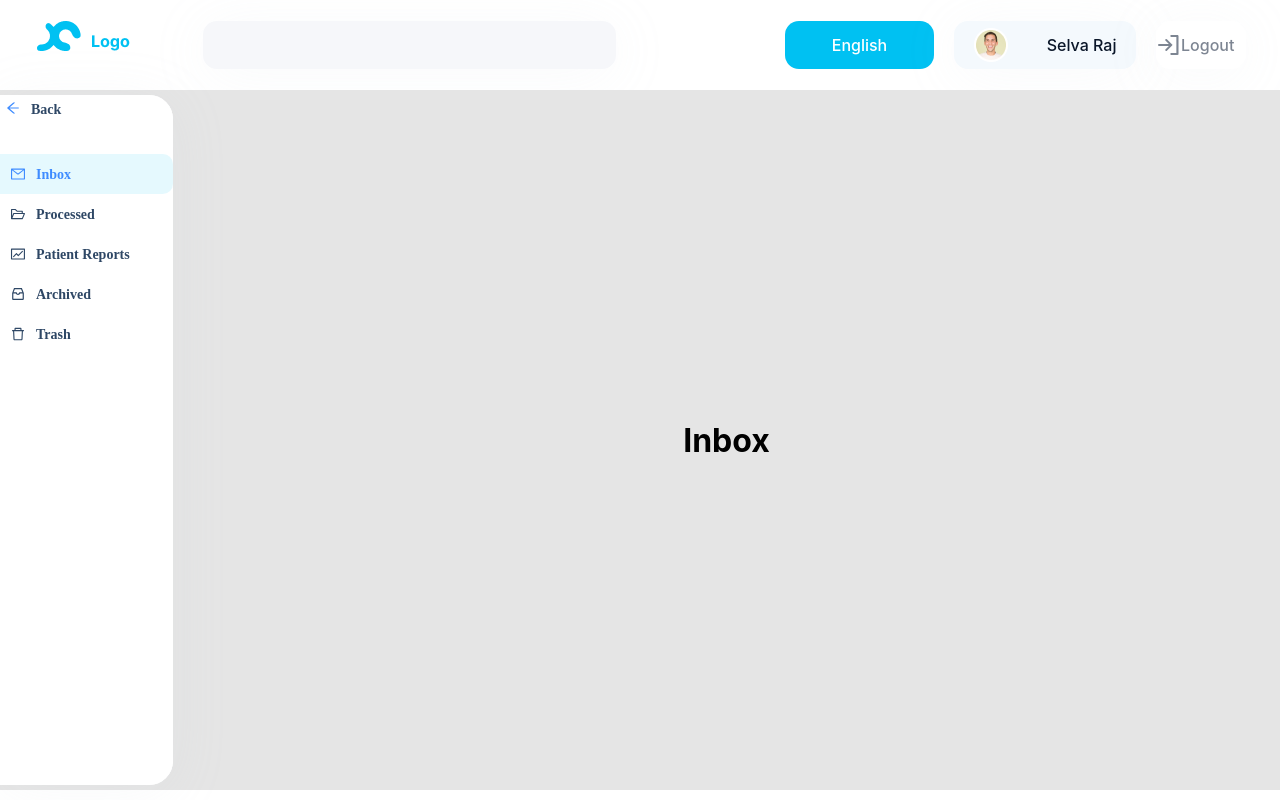
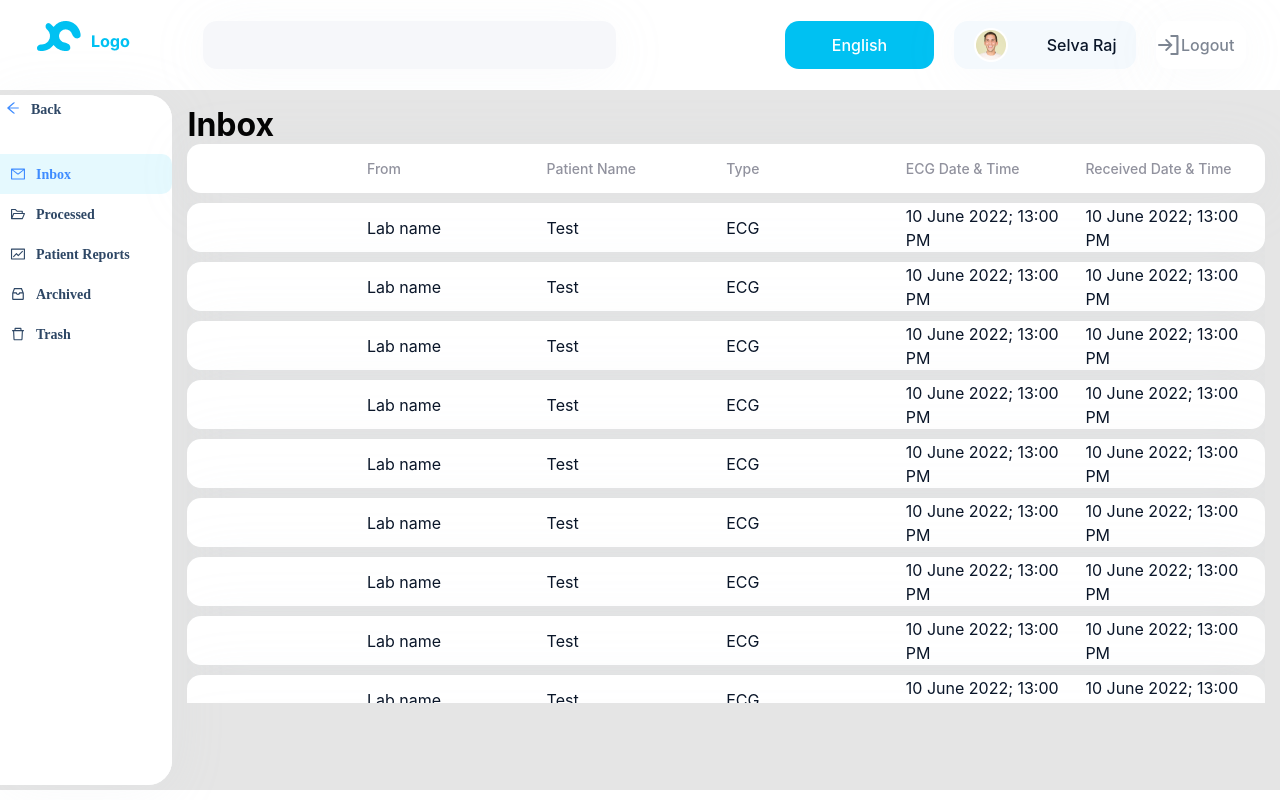
Before and after one commit to selvarajendran/purchasing, a React (Create React App) app: page /login in a window 1280 px wide. Both pictures are taken after typing "Sample", "name@example.com", "Sample123" into the empty fields and a click on the button "Login Account". Built offline with nearby package versions, Linux system fonts and the light colour scheme.

Commit message:
Inbox Initial Version

```diff
--- a/src/App.css
+++ b/src/App.css
@@ -1,5 +1,14 @@
 * {
   margin: 0;
+}
+
+::-webkit-scrollbar {
+  width: 0; /* Remove scrollbar space */
+  background: transparent; /* Optional: just make scrollbar invisible */
+}
+/* Optional: show position indicator in red */
+::-webkit-scrollbar-thumb {
+  background: #ff0000;
 }
 
 a {
@@ -308,13 +317,14 @@ input[type='checkbox']:checked {
   background: #e5e5e5;
   height: calc(100vh - 100px);
   display: flex;
+  min-height: 600px;
 }
 
 .content1 {
   display: flex;
-  justify-content: center;
-  align-items: center;
+  flex-direction: column;
   width: -webkit-fill-available;
+  padding: 15px;
 }
 
 .header-search-par {
@@ -487,3 +497,45 @@ input[type='checkbox']:checked {
 a.active {
   color: #3f8cff;
 }
+
+/* Grid CSS starts here */
+
+.grid-header,
+.grid-row {
+  display: grid;
+  grid-template-columns: 2fr 2fr 2fr 2fr 2fr 2fr;
+  justify-content: space-between;
+  background: #ffffff;
+  box-shadow: 0px 6px 58px rgba(196, 203, 214, 0.103611);
+  border-radius: 14px;
+  margin-bottom: 10px;
+  height: 49px;
+  align-items: center;
+}
+
+.grid-header-title {
+  font-family: Inter;
+  font-style: normal;
+  font-weight: 500;
+  font-size: 14px;
+  line-height: 17px;
+  /* identical to box height */
+
+  color: #91929e;
+}
+
+.grid-row-data {
+  font-family: Inter;
+  font-style: normal;
+  font-weight: normal;
+  font-size: 16px;
+  line-height: 24px;
+  /* identical to box height, or 150% */
+
+  color: #0a1629;
+}
+
+.grid-row-group {
+  overflow-y: scroll;
+  height: 500px;
+}
--- /dev/null
+++ b/src/components/grid/index.js
@@ -0,0 +1,40 @@
+import React from 'react';
+import PropTypes from 'prop-types';
+
+const Grid = ({ data, header, check }) => {
+  return (
+    <div>
+      <div className="grid-header">
+        {check && <div className="grid-header-check" />}
+        {header.map((title) => (
+          <div className="grid-header-title">{title}</div>
+        ))}
+      </div>
+      <div className="grid-row-group">
+        {data.map((row) => {
+          const keys = Object.keys(row);
+          return (
+            <div className="grid-row">
+              {check && <div className="checkbox" />}
+              {keys.map((key) => (
+                <div className="grid-row-data">{row[key]}</div>
+              ))}
+            </div>
+          );
+        })}
+      </div>
+    </div>
+  );
+};
+
+Grid.defaultProps = {
+  check: false
+};
+
+Grid.propTypes = {
+  data: PropTypes.arrayOf(PropTypes.object).isRequired,
+  header: PropTypes.arrayOf(PropTypes.string).isRequired,
+  check: PropTypes.bool
+};
+
+export default Grid;
--- a/src/pages/inbox.js
+++ b/src/pages/inbox.js
@@ -1,7 +1,130 @@
 import React from 'react';
+import Grid from '../components/grid';
 
 const inbox = () => {
-  return <h1>Inbox</h1>;
+  return (
+    <>
+      <h1>Inbox</h1>
+      <Grid
+        data={[
+          {
+            from: 'Lab name',
+            patientName: 'Test',
+            type: 'ECG',
+            ecgDate: '10 June 2022; 13:00 PM',
+            receivedDate: '10 June 2022; 13:00 PM'
+          },
+          {
+            from: 'Lab name',
+            patientName: 'Test',
+            type: 'ECG',
+            ecgDate: '10 June 2022; 13:00 PM',
+            receivedDate: '10 June 2022; 13:00 PM'
+          },
+          {
+            from: 'Lab name',
+            patientName: 'Test',
+            type: 'ECG',
+            ecgDate: '10 June 2022; 13:00 PM',
+            receivedDate: '10 June 2022; 13:00 PM'
+          },
+          {
+            from: 'Lab name',
+            patientName: 'Test',
+            type: 'ECG',
+            ecgDate: '10 June 2022; 13:00 PM',
+            receivedDate: '10 June 2022; 13:00 PM'
+          },
+          {
+            from: 'Lab name',
+            patientName: 'Test',
+            type: 'ECG',
+            ecgDate: '10 June 2022; 13:00 PM',
+            receivedDate: '10 June 2022; 13:00 PM'
+          },
+          {
+            from: 'Lab name',
+            patientName: 'Test',
+            type: 'ECG',
+            ecgDate: '10 June 2022; 13:00 PM',
+            receivedDate: '10 June 2022; 13:00 PM'
+          },
+          {
+            from: 'Lab name',
+            patientName: 'Test',
+            type: 'ECG',
+            ecgDate: '10 June 2022; 13:00 PM',
+            receivedDate: '10 June 2022; 13:00 PM'
+          },
+          {
+            from: 'Lab name',
+            patientName: 'Test',
+            type: 'ECG',
+            ecgDate: '10 June 2022; 13:00 PM',
+            receivedDate: '10 June 2022; 13:00 PM'
+          },
+          {
+            from: 'Lab name',
+            patientName: 'Test',
+            type: 'ECG',
+            ecgDate: '10 June 2022; 13:00 PM',
+            receivedDate: '10 June 2022; 13:00 PM'
+          },
+          {
+            from: 'Lab name',
+            patientName: 'Test',
+            type: 'ECG',
+            ecgDate: '10 June 2022; 13:00 PM',
+            receivedDate: '10 June 2022; 13:00 PM'
+          },
+          {
+            from: 'Lab name',
+            patientName: 'Test',
+            type: 'ECG',
+            ecgDate: '10 June 2022; 13:00 PM',
+            receivedDate: '10 June 2022; 13:00 PM'
+          },
+          {
+            from: 'Lab name',
+            patientName: 'Test',
+            type: 'ECG',
+            ecgDate: '10 June 2022; 13:00 PM',
+            receivedDate: '10 June 2022; 13:00 PM'
+          },
+          {
+            from: 'Lab name',
+            patientName: 'Test',
+            type: 'ECG',
+            ecgDate: '10 June 2022; 13:00 PM',
+            receivedDate: '10 June 2022; 13:00 PM'
+          },
+          {
+            from: 'Lab name',
+            patientName: 'Test',
+            type: 'ECG',
+            ecgDate: '10 June 2022; 13:00 PM',
+            receivedDate: '10 June 2022; 13:00 PM'
+          },
+          {
+            from: 'Lab name',
+            patientName: 'Test',
+            type: 'ECG',
+            ecgDate: '10 June 2022; 13:00 PM',
+            receivedDate: '10 June 2022; 13:00 PM'
+          },
+          {
+            from: 'Lab name',
+            patientName: 'Test',
+            type: 'ECG',
+            ecgDate: '10 June 2022; 13:00 PM',
+            receivedDate: '10 June 2022; 13:00 PM'
+          }
+        ]}
+        header={['From', 'Patient Name', 'Type', 'ECG Date & Time', 'Received Date & Time']}
+        check
+      />
+    </>
+  );
 };
 
 export default inbox;
```
